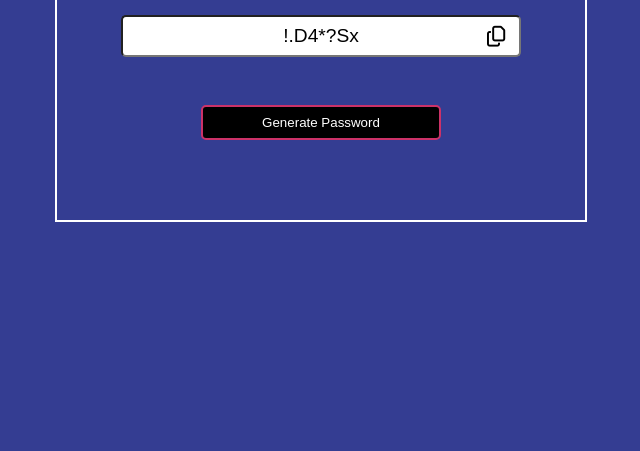
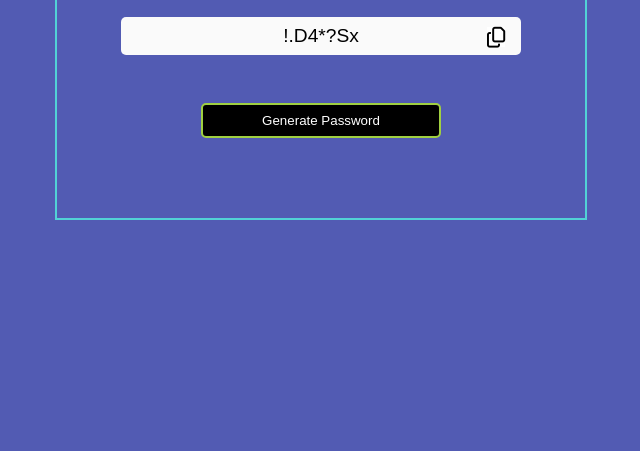
Before and after one commit to mhrhabib-dev/Random-password-genetor, a plain HTML site: page index.html in a window 1280 px wide. Shown: the part 349-800 px from the top of the page, without its empty margins (319-959 px from the left). Drawn offline with Linux system fonts and the light colour scheme.

Commit message:
update style

```diff
--- a/style.css
+++ b/style.css
@@ -8,12 +8,12 @@ body{
     height: 100vh;
     display: grid;
     place-content: center;
-    background-color: #343d92;
+    background-color: #525bb3;
 }
 .container{
     color: white;
     padding: 4rem;
-    border: 2px solid white;
+    border: 2px solid rgb(82, 210, 214);
 }
 .container h1{
     font-weight: 900;
@@ -23,12 +23,13 @@ body{
     margin: 2rem 0;
     padding: .5rem .8rem;
     color: black;
-    background-color: white;
+    background-color: #fafafa;
     border-radius: 5px;
     font-size: 1.2rem;
     outline: none;
     display: block;
     text-align: center;
+    border: none;
 }
 .passShowBox{
     position: relative;
@@ -61,12 +62,14 @@ body{
     color: white;
     background-color: black;
     display: inline-block;
-    border: 2px solid rgb(204, 50, 104);
+    border: 2px solid rgb(160, 208, 65);
     border-radius: 5px;
     transition: .3s;
     cursor: pointer;
 }
 .button button:hover{
-    background-color: rgb(49, 23, 23);
-    transform: scale(1.1);
+    background-color: transparent;
+    border: 2px solid black;
+    color: rgb(41, 244, 251);
+
 }
```
